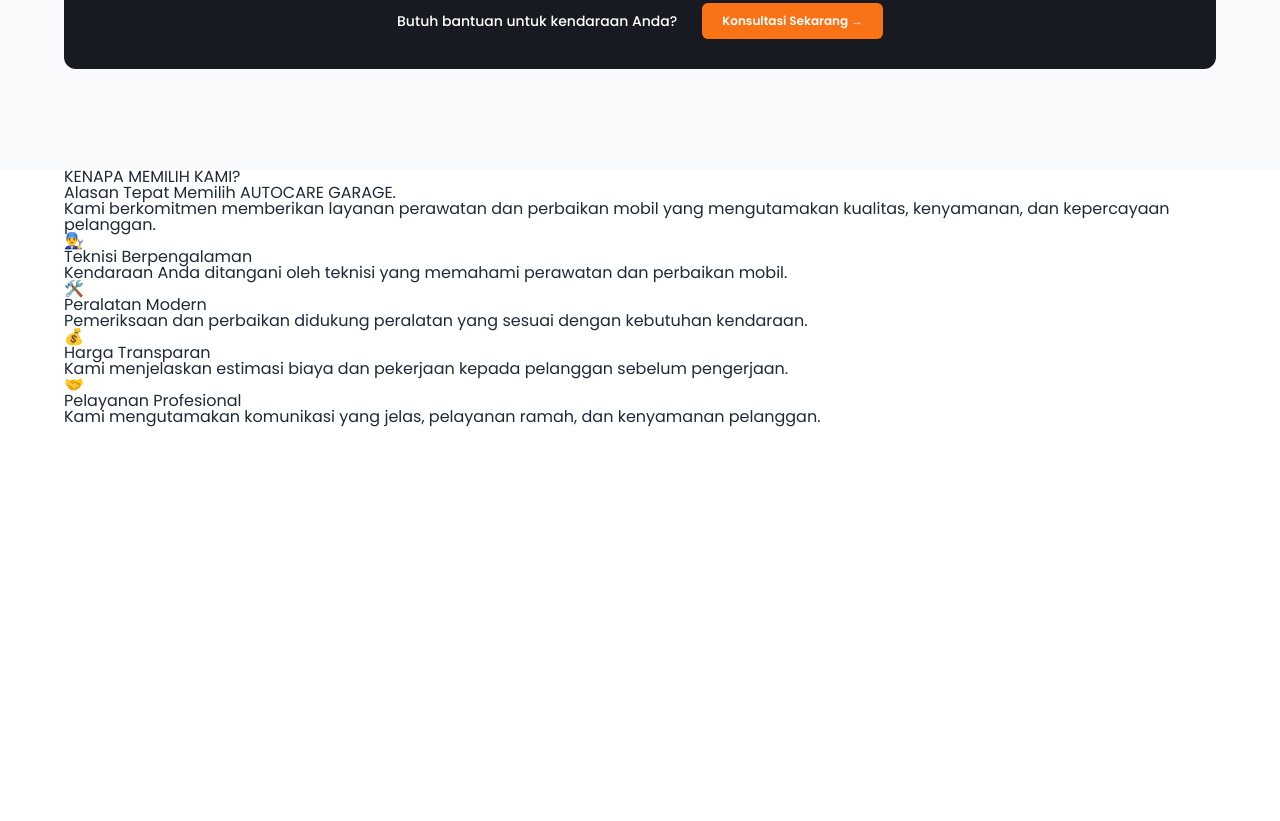
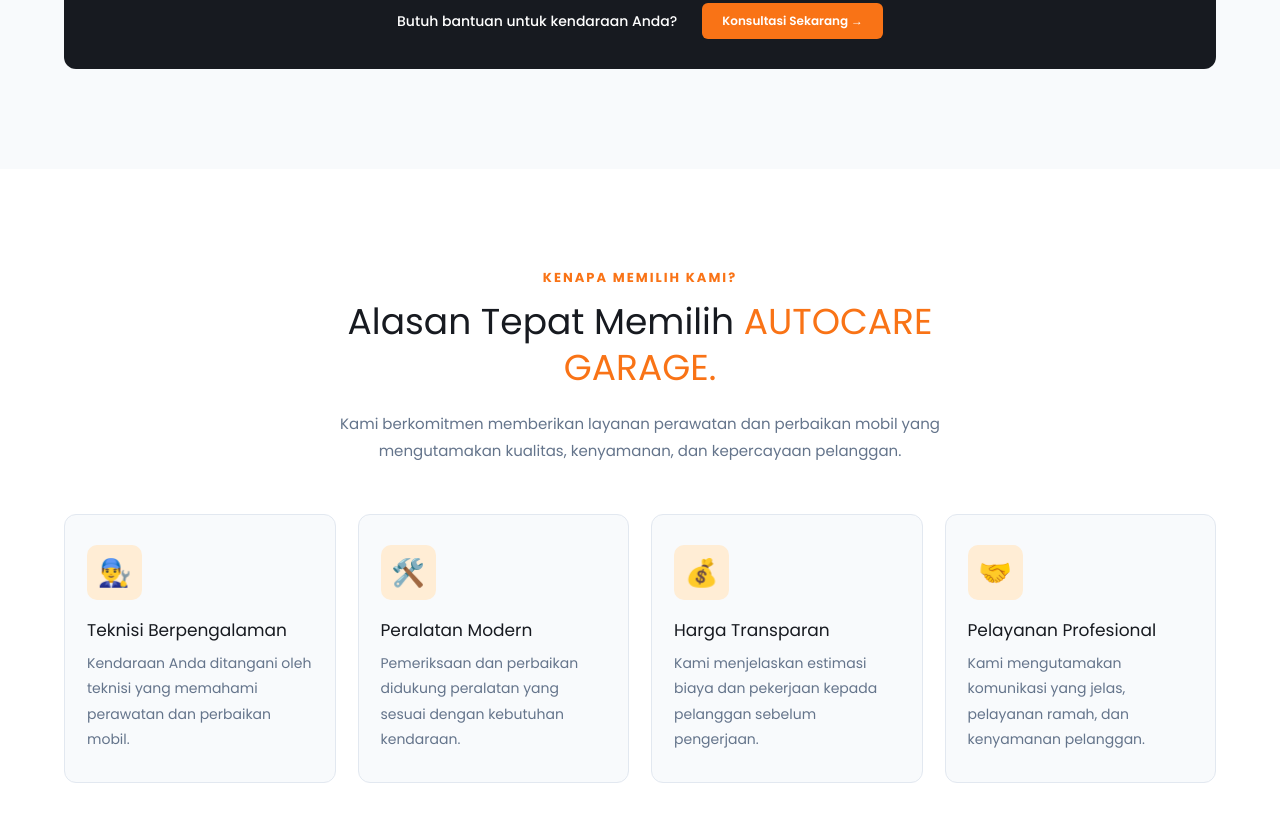
Before and after one commit to r1orizk1f3uz1-ops/autocare, a plain HTML site: page index.html in a window 1280 px wide. Shown: the part 2526-3347 px from the top of the page. Before the commit the page ends 2954 px from the top, so only its background shows below. Drawn offline with Linux system fonts and the light colour scheme.

Commit message:
menambahkan css why us

```diff
--- a/style.css
+++ b/style.css
@@ -638,6 +638,117 @@ body {
     background-color: #ea580c;
 }
 
+
+/* WHY CHOOSE US SECTION */
+
+.why-us {
+    background-color: #ffffff;
+    padding: 100px 0;
+}
+
+.why-us-header {
+    max-width: 700px;
+    margin: 0 auto 50px;
+    text-align: center;
+}
+
+.section-label {
+    display: inline-block;
+    color: #f97316;
+    font-size: 13px;
+    font-weight: 700;
+    letter-spacing: 2px;
+    margin-bottom: 15px;
+}
+
+.why-us-header h2 {
+    color: #171a20;
+    font-size: 36px;
+    line-height: 1.3;
+    margin-bottom: 18px;
+}
+
+.why-us-header h2 span {
+    color: #f97316;
+}
+
+.why-us-header p {
+    color: #64748b;
+    font-size: 15px;
+    line-height: 1.8;
+}
+
+.why-us-grid {
+    display: grid;
+    grid-template-columns: repeat(4, 1fr);
+    gap: 22px;
+}
+
+.why-us-card {
+    background-color: #f8fafc;
+    padding: 30px 22px;
+    border: 1px solid #e2e8f0;
+    border-radius: 12px;
+    transition: all 0.3s ease;
+}
+
+.why-us-card:hover {
+    transform: translateY(-8px);
+    border-color: #f97316;
+    box-shadow: 0 12px 25px rgba(0, 0, 0, 0.08);
+}
+
+.why-us-icon {
+    width: 55px;
+    height: 55px;
+    display: flex;
+    align-items: center;
+    justify-content: center;
+    background-color: #ffedd5;
+    border-radius: 10px;
+    font-size: 27px;
+    margin-bottom: 22px;
+}
+
+.why-us-card h3 {
+    color: #171a20;
+    font-size: 17px;
+    margin-bottom: 12px;
+}
+
+.why-us-card p {
+    color: #64748b;
+    font-size: 14px;
+    line-height: 1.8;
+}
+
+/* RESPONSIVE WHY US */
+
+@media (max-width: 992px) {
+    .why-us-grid {
+        grid-template-columns: repeat(2, 1fr);
+    }
+}
+
+@media (max-width: 768px) {
+    .why-us {
+        padding: 70px 0;
+    }
+
+    .why-us-header h2 {
+        font-size: 28px;
+    }
+
+    .why-us-grid {
+        grid-template-columns: 1fr;
+    }
+
+    .why-us-card {
+        padding: 25px;
+    }
+}
+
+
 /* RESPONSIVE SERVICES */
 
 @media (max-width: 992px) {
```
